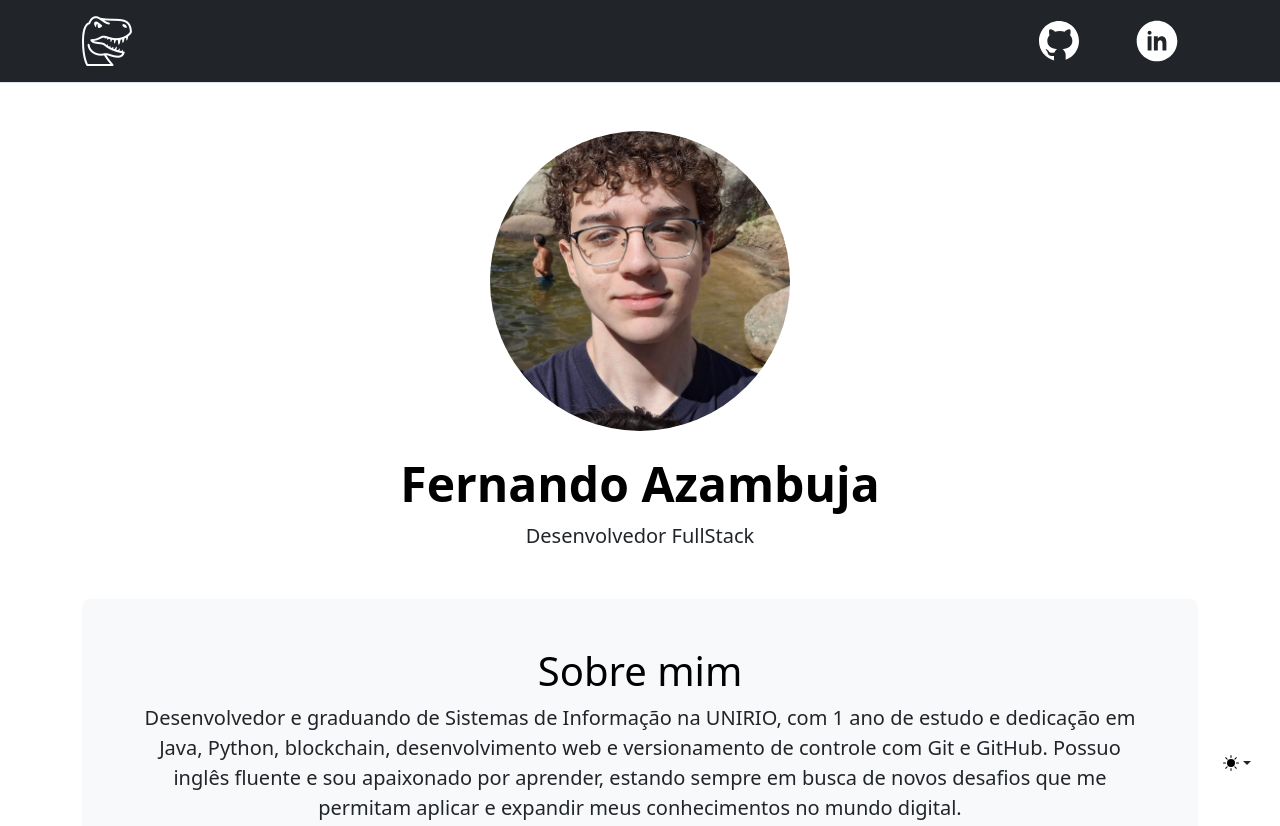
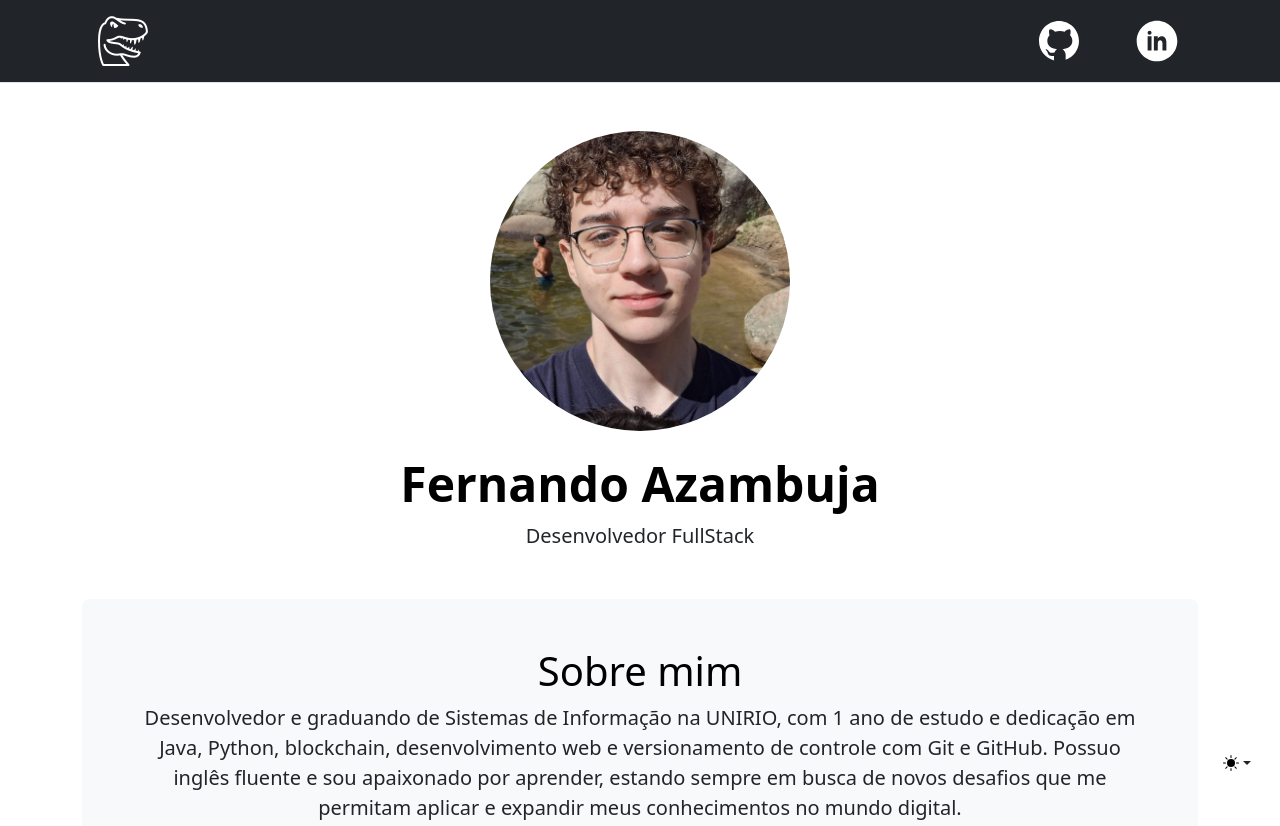
Before and after one commit to fezamba/fernandoazambuja, a plain HTML site: page index.html in a window 1280 px wide. Shown: the top 826 px of the page. Drawn offline with nearby package versions, Linux system fonts and the light colour scheme.

Commit message:
correção na margem

```diff
--- a/index.html
+++ b/index.html
@@ -14,7 +14,7 @@
     <div class="px-3 py-2 text-bg-dark border-bottom">
       <div class="container">
         <div class="d-flex align-items-center justify-content-between">
-            <img id="dino" class="header-img d-flex align-items-center my-2 my-lg-0 me-auto text-white text-decoration-none" src="./assets/dino-white.png" alt="dino">
+            <img id="dino" class="header-img d-flex align-items-center my-2 ms-3 my-lg-0 me-auto text-white text-decoration-none" src="./assets/dino-white.png" alt="dino">
           <ul class="nav d-flex gap-3">
             <li>
               <a href="https://github.com/fezamba" class="nav-link text-secondary">
```
